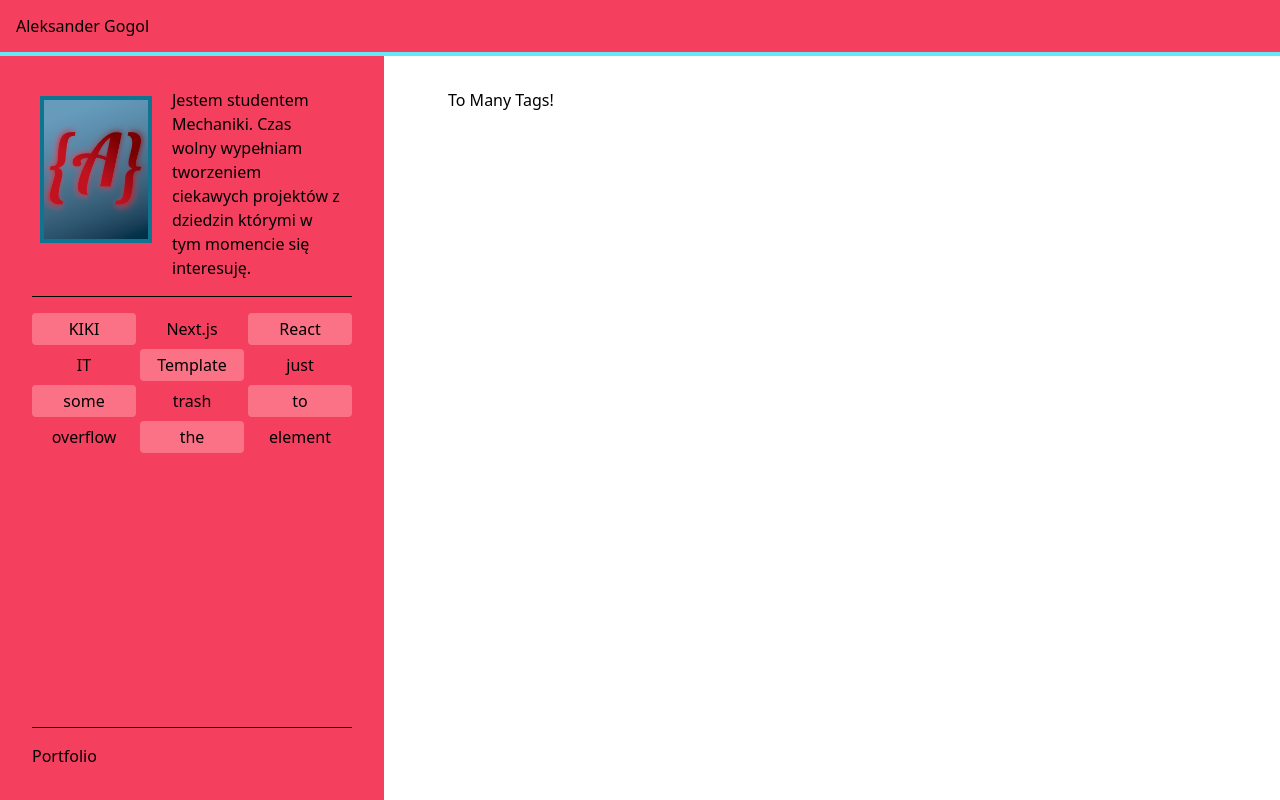
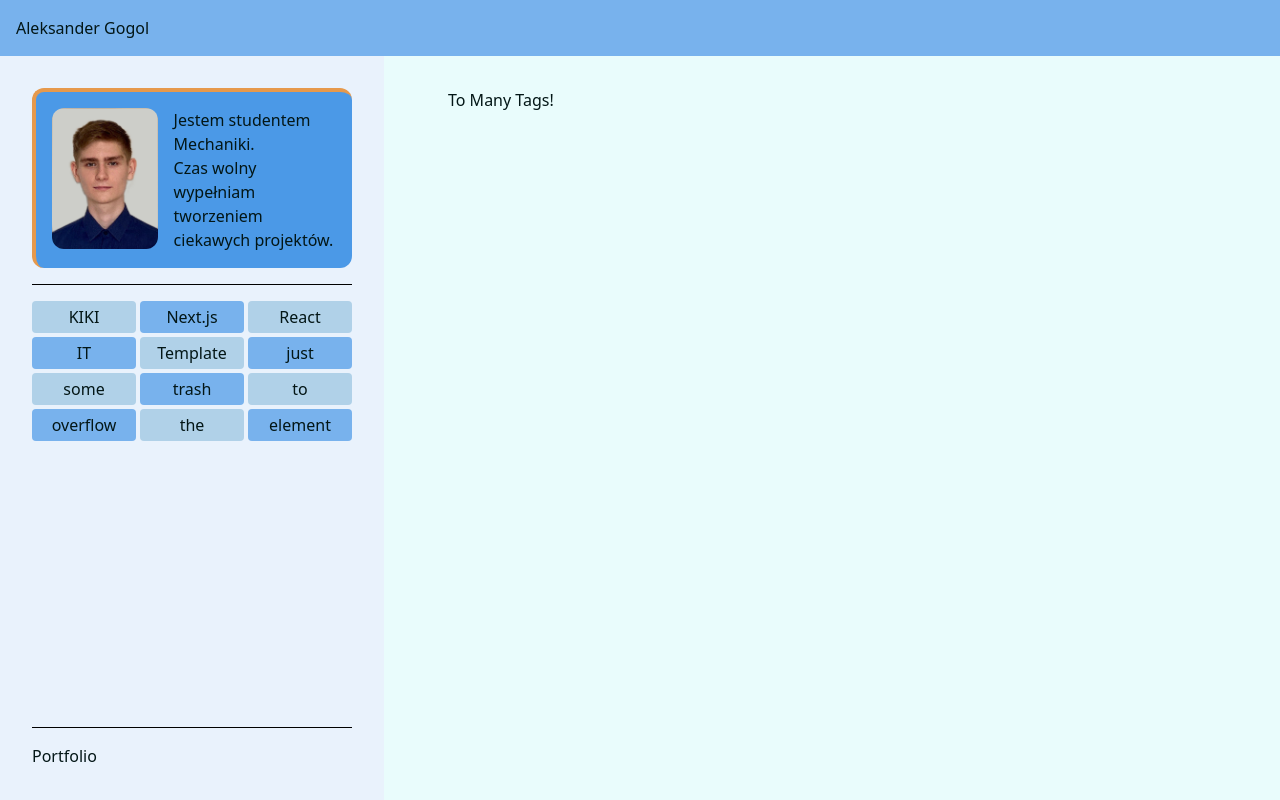
Before and after one commit to catvatar/portfolio, a Next.js app: page /blog in a window 1280 px wide. Built offline with nearby package versions, Linux system fonts and the light colour scheme.

Commit message:
visual overhaul

```diff
--- a/src/app/layout.tsx
+++ b/src/app/layout.tsx
@@ -16,7 +16,9 @@ export default function RootLayout({
 }) {
   return (
     <html lang="en">
-      <body className="font-proxima bg-white text-black">{children}</body>
+      <body className="font-proxima bg-background-50 text-text-950">
+        {children}
+      </body>
     </html>
   );
 }
--- a/src/components/about-me-element.tsx
+++ b/src/components/about-me-element.tsx
@@ -3,22 +3,20 @@ import Image from "next/image";
 
 export default function AboutMeElement() {
   return (
-    <div className="grid grid-cols-5 lg:max-xl:grid-cols-2 ">
-      <div className="col-span-2 p-2">
+    <div className="grid grid-cols-5 rounded-xl border-4 border-b-0 border-r-0 border-accent-400 bg-primary-400 p-4 lg:max-xl:grid-cols-2">
+      <div className="col-span-2 pr-2 ">
         <Image
           src="/profile.png"
           width={9999}
           height={0}
           alt="test"
-          className="border-4 border-detail-700"
+          className="rounded-xl border-0"
         />
       </div>
 
-      <div className="col-span-3 flex flex-col justify-center px-3">
-        <p>
-          Jestem studentem Mechaniki. Czas wolny wypełniam tworzeniem ciekawych
-          projektów z dziedzin którymi w tym momencie się interesuję.
-        </p>
+      <div className="col-span-3 flex flex-col justify-center pl-2">
+        <p>Jestem studentem Mechaniki.</p>
+        <p>Czas wolny wypełniam tworzeniem ciekawych projektów.</p>
       </div>
     </div>
   );
--- a/src/components/blog-element.tsx
+++ b/src/components/blog-element.tsx
@@ -15,7 +15,7 @@ export function BlogElement({ id, title, tags, img, date, type }) {
 
   return (
     <div
-      className="group overflow-hidden rounded-tl-2xl border-8 border-b-0 border-r-0 border-detail-300 md:h-80 xl:h-96"
+      className="group overflow-hidden rounded-tl-2xl border-8 border-b-0 border-r-0 border-accent-400 md:h-80 xl:h-96"
       id="blog-element"
     >
       <div className="-mt-px flex overflow-hidden md:h-3/4">
@@ -29,7 +29,7 @@ export function BlogElement({ id, title, tags, img, date, type }) {
           }}
           width={16}
           height={9}
-          className="cursor-pointer rounded-br-2xl border-8 border-l-0 border-t-0 border-detail-300 bg-detail-300 object-scale-down"
+          className="br-accent-400 cursor-pointer rounded-br-2xl border-8 border-l-0 border-t-0 border-accent-400 object-scale-down"
           onClick={() => {
             router.push(`posts/${type}/${id}`);
           }}
--- a/src/components/side-navigation-wrapper.tsx
+++ b/src/components/side-navigation-wrapper.tsx
@@ -11,11 +11,11 @@ export default function SideNavigationigationWrapper({ children }) {
       id="side-navigation"
       className={clsx(
         //by default isOpen is false
-        "border-detail-dark fixed bottom-0 top-14 z-auto border-r-0 bg-secondary-500",
+        "border-detail-dark fixed bottom-0 top-14 z-auto border-r-0 bg-primary-50",
         "lg:block lg:w-sidebar-small xl:w-sidebar-large",
         {
           "invisible lg:visible": !isOpen,
-          "fixed inset-x-0 bottom-0 top-14 bg-secondary-500": isOpen,
+          "fixed inset-x-0 bottom-0 top-14 bg-primary-50": isOpen,
         },
       )}
     >
--- a/src/components/tag-element.tsx
+++ b/src/components/tag-element.tsx
@@ -9,10 +9,10 @@ export default function TagElement({ tag, parity }) {
   return (
     <li
       className={clsx(
-        "col-auto rounded border-0 p-1 text-center hover:bg-secondary-300",
+        "col-auto overflow-hidden rounded border-0 p-1 text-center hover:bg-secondary-300",
         {
-          "bg-secondary-500": parity !== 0 && !tagIsClicked,
-          "bg-secondary-400": parity == 0 && !tagIsClicked,
+          "bg-primary-300": parity !== 0 && !tagIsClicked,
+          "bg-secondary-200": parity == 0 && !tagIsClicked,
           "bg-secondary-600": tagIsClicked,
         },
       )}
--- a/src/components/tags-list.tsx
+++ b/src/components/tags-list.tsx
@@ -23,7 +23,7 @@ export default function TagsList({ tags }) {
       <div className={clsx({ hidden: tagsState.length === 0 })}>
         <Break />
         <h2
-          className="bg-secondary-500 rounded text-center hover:text-white"
+          className="rounded bg-secondary-500 text-center hover:text-white"
           onClick={() => {
             setTagsState([]);
           }}
--- /dev/null
+++ b/src/components/top-navigation-wrapper.tsx
@@ -0,0 +1,7 @@
+export default function SideNavigationigationWrapper({ children }) {
+  return (
+    <div className="grid h-14 w-auto grid-flow-col content-center justify-stretch border-accent-400 bg-primary-300 px-4">
+      {children}
+    </div>
+  );
+}
--- a/src/ui/top-navigation.tsx
+++ b/src/ui/top-navigation.tsx
@@ -1,14 +1,15 @@
 import BackElement from "../components/back-element";
 import MenuButton from "../components/menu-button";
+import TopNavigationWrapper from "../components/top-navigation-wrapper";
 
 export default function TopNavigation() {
   return (
-    <div className="grid h-14 w-auto grid-flow-col content-center justify-stretch border-b-4 border-detail-300 bg-secondary-500 px-4">
+    <TopNavigationWrapper>
       <div className="judtify-self-start">Aleksander Gogol</div>
       <BackElement />
       <div className="justify-self-end">
         <MenuButton />
       </div>
-    </div>
+    </TopNavigationWrapper>
   );
 }
--- a/tailwind.config.ts
+++ b/tailwind.config.ts
@@ -15,13 +15,73 @@ export default {
   theme: {
     extend: {
       colors: {
-        //Aliasing colors
-        primary: colors.neutral,
-        secondary: colors.rose,
-        detail: colors.cyan,
+        text: {
+          50: "#e9fcfc",
+          100: "#d3f8f8",
+          200: "#a7f1f1",
+          300: "#7beaea",
+          400: "#4fe3e3",
+          500: "#22dddd",
+          600: "#1cb0b0",
+          700: "#158484",
+          800: "#0e5858",
+          900: "#072c2c",
+          950: "#031616",
+        },
+        background: {
+          50: "#e9fcfc",
+          100: "#d3f8f8",
+          200: "#a6f2f2",
+          300: "#7aebeb",
+          400: "#4ee4e4",
+          500: "#21dede",
+          600: "#1bb1b1",
+          700: "#148585",
+          800: "#0d5959",
+          900: "#072c2c",
+          950: "#031616",
+        },
+        primary: {
+          50: "#e9f2fc",
+          100: "#d2e5f9",
+          200: "#a5ccf3",
+          300: "#78b2ed",
+          400: "#4b99e7",
+          500: "#1f7fe0",
+          600: "#1866b4",
+          700: "#124c87",
+          800: "#0c335a",
+          900: "#06192d",
+          950: "#030d16",
+        },
+        secondary: {
+          50: "#ebf3f9",
+          100: "#d7e8f4",
+          200: "#b0d1e8",
+          300: "#88badd",
+          400: "#61a2d1",
+          500: "#398bc6",
+          600: "#2e6f9e",
+          700: "#225477",
+          800: "#17384f",
+          900: "#0b1c28",
+          950: "#060e14",
+        },
+        accent: {
+          50: "#fcf2e9",
+          100: "#f9e6d2",
+          200: "#f2cca6",
+          300: "#ecb379",
+          400: "#e6994c",
+          500: "#df8020",
+          600: "#b36619",
+          700: "#864c13",
+          800: "#59330d",
+          900: "#2d1a06",
+          950: "#160d03",
+        },
+      },
 
-        debug: "#ff0000",
-      },
       spacing: {
         "sidebar-small": "16rem",
         "sidebar-large": "24rem",
```
Also changed, not shown: public/profile.png.
